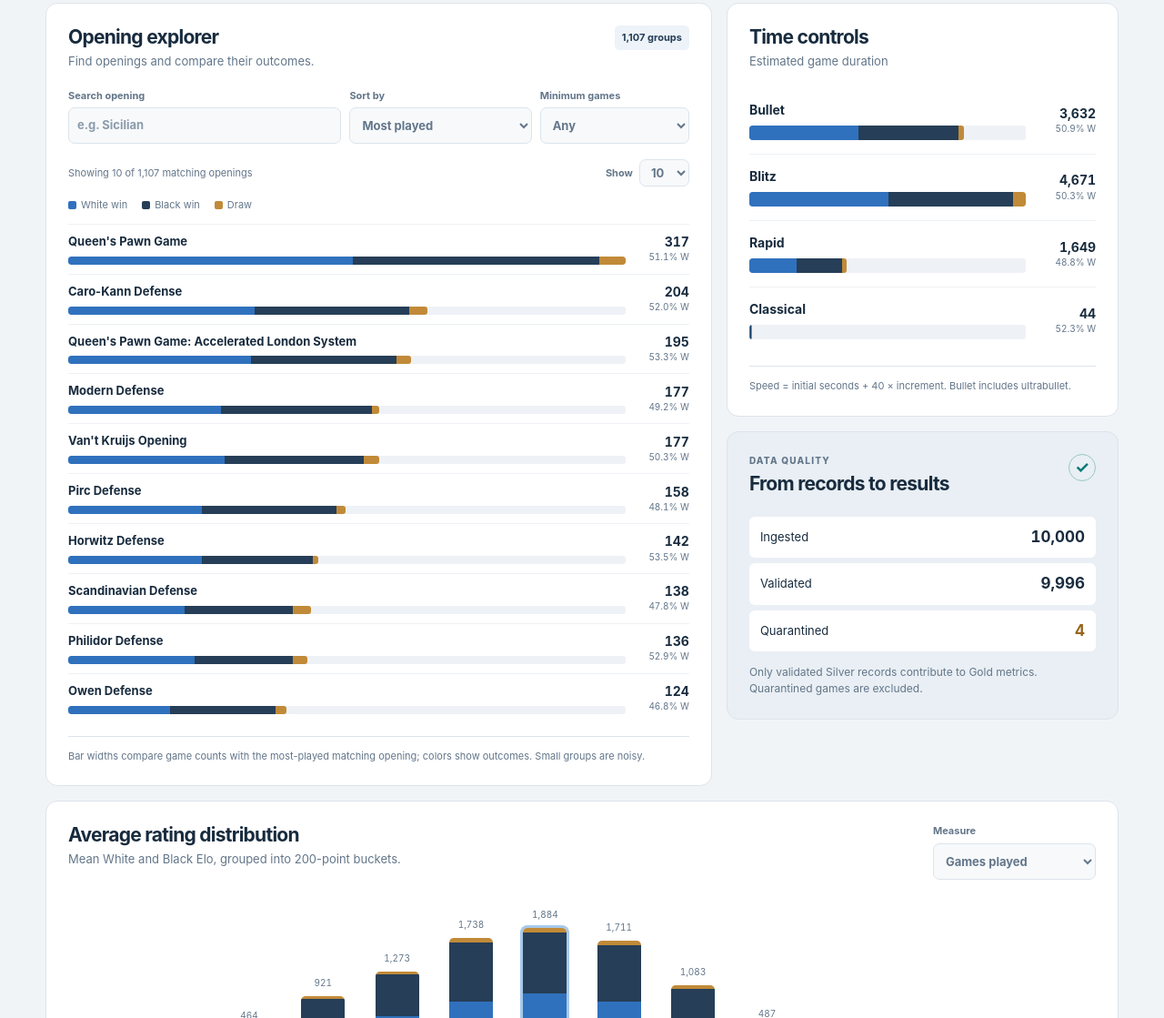
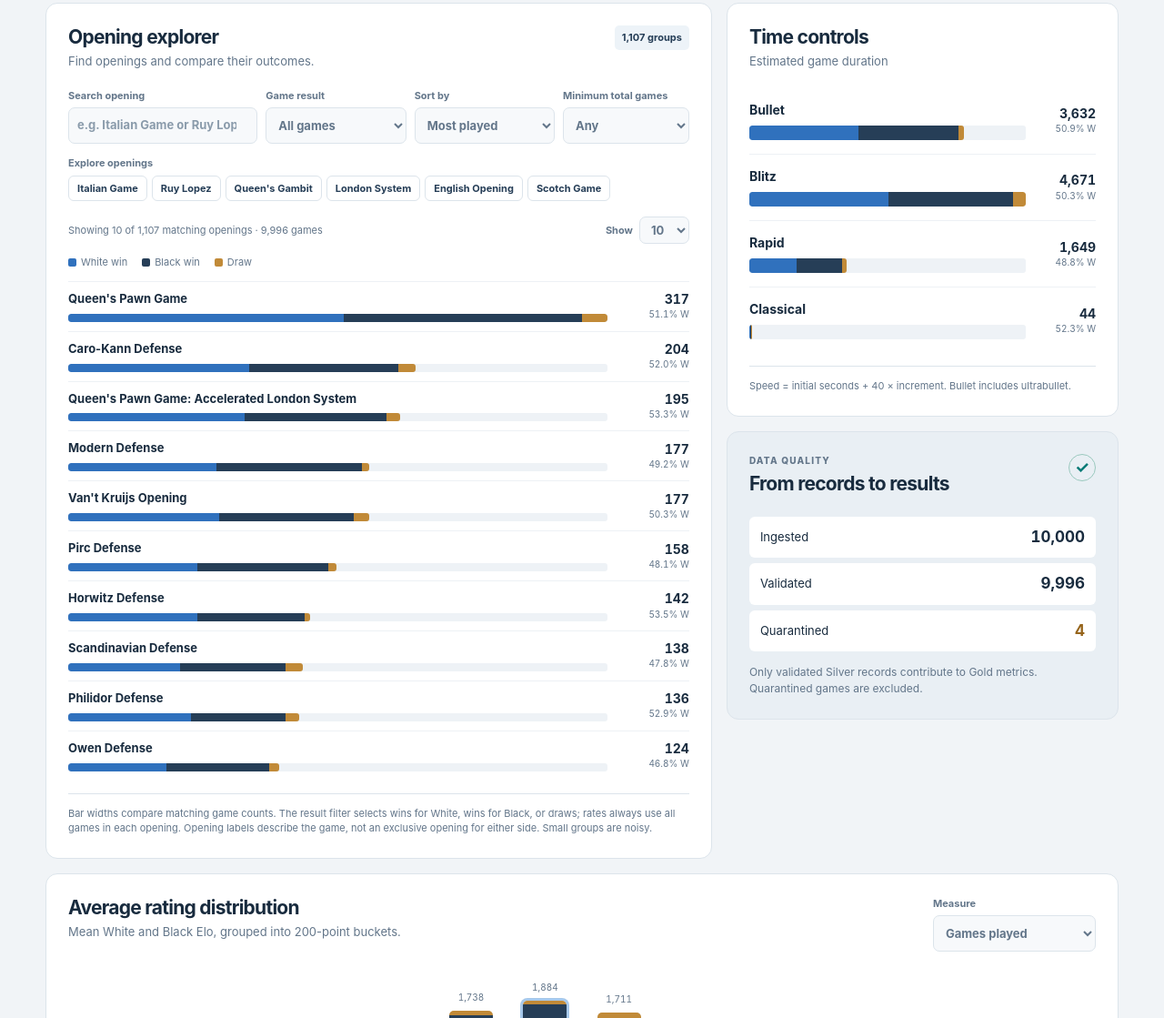
Before and after one commit to Tasachii/chess-data-lakehouse, a plain HTML site: page docs/index.html in a window 1280 px wide. Shown: the part 831-1950 px from the top of the page at 91% size. Drawn offline with Linux system fonts and the light colour scheme.

Commit message:
Add opening shortcuts and White Black outcome filters

```diff
--- a/docs/assets/dashboard.css
+++ b/docs/assets/dashboard.css
@@ -379,8 +379,43 @@ a:focus-visible {
 }
 .filters {
   display: grid;
-  grid-template-columns: 1.5fr 1fr 0.82fr;
+  grid-template-columns: minmax(0, 1.35fr) minmax(0, 1fr) minmax(0, 1fr) minmax(
+      0,
+      0.9fr
+    );
   gap: 9px;
+}
+.opening-shortcuts {
+  margin-top: 13px;
+  font-size: 11px;
+  font-weight: 700;
+  color: var(--muted);
+}
+.quick-picks {
+  display: flex;
+  flex-wrap: wrap;
+  gap: 5px;
+  margin-top: 5px;
+}
+.quick-pick {
+  padding: 5px 9px;
+  border: 1px solid var(--line);
+  border-radius: 6px;
+  background: var(--paper);
+  font-size: 11px;
+  color: var(--navy);
+}
+.quick-pick:hover,
+.quick-pick[aria-pressed="true"] {
+  background: #e5eff9;
+  border-color: #a7c9eb;
+  color: #1765ac;
+}
+.openings-panel .opening-row {
+  grid-template-columns: minmax(0, 1fr) 78px;
+}
+.openings-panel .row-value small {
+  white-space: normal;
 }
 label {
   display: block;
@@ -825,7 +860,7 @@ input::placeholder {
     padding: 14px;
   }
   .kpi strong {
-    font-size: 32px;
+    font-size: clamp(25px, 7.5vw, 32px);
   }
   .panel {
     padding: 17px;
--- a/docs/assets/dashboard.js
+++ b/docs/assets/dashboard.js
@@ -98,29 +98,49 @@ function overview(data) {
   }
 }
 
-function horizontalRow(row, maxGames, metric = "games") {
+function matchingGames(row, result) {
+  return result === "all" ? row.games : row[result];
+}
+
+function horizontalRow(row, maxGames, metric = "games", result = "all") {
+  const count = matchingGames(row, result);
+  const selected = outcomes.find((outcome) => outcome.key === result);
   const container = node("div", "opening-row");
   const chart = node("div");
   const title = node("p", "row-name", row.label);
   const lane = node("div", "bar-lane");
   const bar = node("div", "bar-value");
-  bar.style.width = percent(row.games / maxGames);
+  bar.style.width = percent(count / maxGames);
+  const description = selected
+    ? `${fmt(count)} ${selected.label.toLowerCase()} in ${gameDescription(row)}`
+    : gameDescription(row);
   bar.setAttribute("role", "img");
-  bar.setAttribute("aria-label", gameDescription(row));
-  bar.title = gameDescription(row);
-  outcomes.forEach((o) => segment(bar, o, row[o.key], row.games));
+  bar.setAttribute("aria-label", description);
+  bar.title = description;
+  const segments = selected ? [selected] : outcomes;
+  segments.forEach((o) => segment(bar, o, row[o.key], count));
   lane.append(bar);
   chart.append(title, lane);
   const value = node("div", "row-value");
   if (metric === "games") {
     value.append(
-      node("strong", null, fmt(row.games)),
-      node("small", null, `${percent(row.white_wins / row.games)} W`),
+      node("strong", null, fmt(count)),
+      node(
+        "small",
+        null,
+        selected
+          ? `${percent(count / row.games)} of total`
+          : `${percent(row.white_wins / row.games)} W`,
+      ),
     );
   } else {
     value.append(
       node("strong", null, percent(row[metric] / row.games)),
-      node("small", null, `${fmt(row.games)} games`),
+      node(
+        "small",
+        null,
+        selected ? `${fmt(count)} matching` : `${fmt(row.games)} games`,
+      ),
     );
   }
   container.append(chart, value);
@@ -129,20 +149,49 @@ function horizontalRow(row, maxGames, metric = "games") {
 
 function initOpeningExplorer(rows) {
   const search = $("opening-search");
+  const resultControl = $("opening-result");
   const sort = $("opening-sort");
   const minimum = $("min-games");
   const limit = $("opening-limit");
   const list = $("opening-list");
+  const shortcuts = $("opening-quick-picks");
+  const families = [
+    "Italian Game",
+    "Ruy Lopez",
+    "Queen's Gambit",
+    "London System",
+    "English Opening",
+    "Scotch Game",
+  ];
+  const buttons = [];
+  for (const family of families) {
+    const matching = rows.filter((row) =>
+      row.label.toLowerCase().includes(family.toLowerCase()),
+    );
+    if (!matching.length) continue;
+    const button = node("button", "quick-pick", family);
+    button.type = "button";
+    button.title = `${fmt(matching.reduce((sum, row) => sum + row.games, 0))} games across ${fmt(matching.length)} labels`;
+    button.addEventListener("click", () => {
+      search.value = family;
+      render();
+    });
+    shortcuts.append(button);
+    buttons.push(button);
+  }
   function render() {
     const query = search.value.trim().toLowerCase();
     const metric = sort.value;
+    const result = resultControl.value;
+    const countFor = (row) => matchingGames(row, result);
     const matches = rows.filter(
       (row) =>
         row.label.toLowerCase().includes(query) &&
-        row.games >= Number(minimum.value),
+        row.games >= Number(minimum.value) &&
+        countFor(row) > 0,
     );
     const measure = (row) =>
-      metric === "games" ? row.games : row[metric] / row.games;
+      metric === "games" ? countFor(row) : row[metric] / row.games;
     matches.sort(
       (a, b) =>
         measure(b) - measure(a) ||
@@ -150,22 +199,35 @@ function initOpeningExplorer(rows) {
         a.label.localeCompare(b.label),
     );
     const displayed = matches.slice(0, Number(limit.value));
+    const resultLabel =
+      outcomes.find((outcome) => outcome.key === result)?.label.toLowerCase() ||
+      "games";
+    const matchingTotal = matches.reduce((sum, row) => sum + countFor(row), 0);
     $("opening-summary").textContent =
-      `Showing ${fmt(displayed.length)} of ${fmt(matches.length)} matching openings`;
+      `Showing ${fmt(displayed.length)} of ${fmt(matches.length)} matching openings · ${fmt(matchingTotal)} ${resultLabel}`;
+    sort.options[0].textContent =
+      result === "all" ? "Most played" : "Most matching results";
+    for (const button of buttons) {
+      button.setAttribute(
+        "aria-pressed",
+        String(button.textContent.toLowerCase() === query),
+      );
+    }
     $("opening-empty").hidden = matches.length !== 0;
     list.replaceChildren();
     if (!matches.length) return;
-    const maxGames = Math.max(...matches.map((row) => row.games));
+    const maxGames = Math.max(...matches.map(countFor));
     list.append(
-      ...displayed.map((row) => horizontalRow(row, maxGames, metric)),
+      ...displayed.map((row) => horizontalRow(row, maxGames, metric, result)),
     );
   }
   search.addEventListener("input", render);
-  [sort, minimum, limit].forEach((control) =>
+  [sort, minimum, resultControl, limit].forEach((control) =>
     control.addEventListener("change", render),
   );
   $("reset-filters").addEventListener("click", () => {
     search.value = "";
+    resultControl.value = "all";
     sort.value = "games";
     minimum.value = "1";
     limit.value = "10";
--- a/docs/index.html
+++ b/docs/index.html
@@ -127,9 +127,17 @@
                 >Search opening<input
                   id="opening-search"
                   type="search"
-                  placeholder="e.g. Sicilian"
+                  placeholder="e.g. Italian Game or Ruy Lopez"
                   autocomplete="off"
               /></label>
+              <label for="opening-result"
+                >Game result<select id="opening-result">
+                  <option value="all">All games</option>
+                  <option value="white_wins">White wins</option>
+                  <option value="black_wins">Black wins</option>
+                  <option value="draws">Draws</option>
+                </select></label
+              >
               <label for="opening-sort"
                 >Sort by<select id="opening-sort">
                   <option value="games">Most played</option>
@@ -139,13 +147,20 @@
                 </select></label
               >
               <label for="min-games"
-                >Minimum games<select id="min-games">
+                >Minimum total games<select id="min-games">
                   <option value="1">Any</option>
                   <option value="5">5+</option>
                   <option value="20">20+</option>
                   <option value="50">50+</option>
                 </select></label
               >
+            </div>
+            <div
+              class="opening-shortcuts"
+              aria-label="Opening search shortcuts"
+            >
+              <span>Explore openings</span>
+              <div class="quick-picks" id="opening-quick-picks"></div>
             </div>
             <div class="chart-toolbar">
               <span id="opening-summary" role="status" aria-live="polite"></span
@@ -170,8 +185,10 @@
               <button id="reset-filters" type="button">Reset filters</button>
             </div>
             <p class="panel-foot">
-              Bar widths compare game counts with the most-played matching
-              opening; colors show outcomes. Small groups are noisy.
+              Bar widths compare matching game counts. The result filter selects
+              wins for White, wins for Black, or draws; rates always use all
+              games in each opening. Opening labels describe the game, not an
+              exclusive opening for either side. Small groups are noisy.
             </p>
           </section>
           <div class="side-stack">
```
Also changed, not shown: 1 other file.
